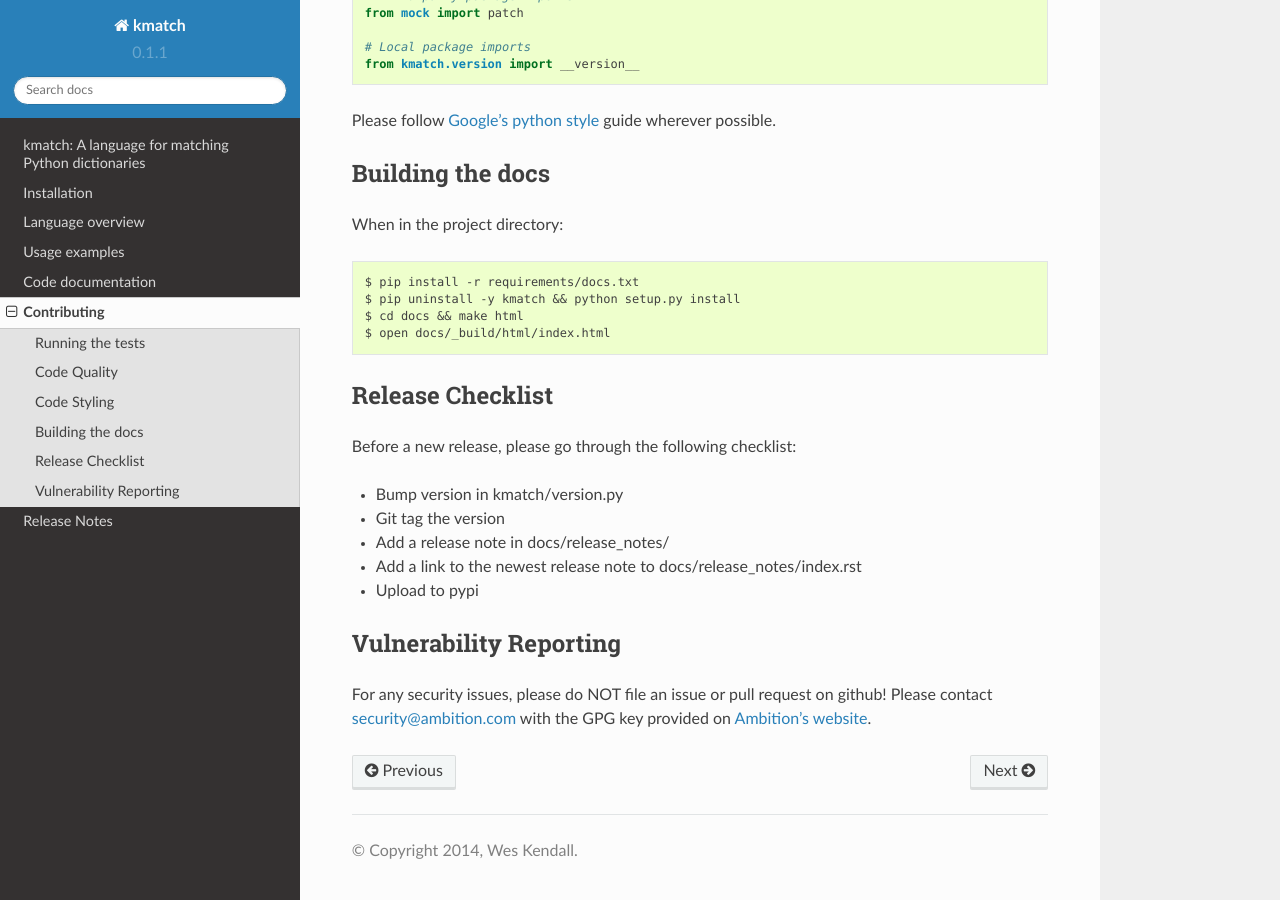
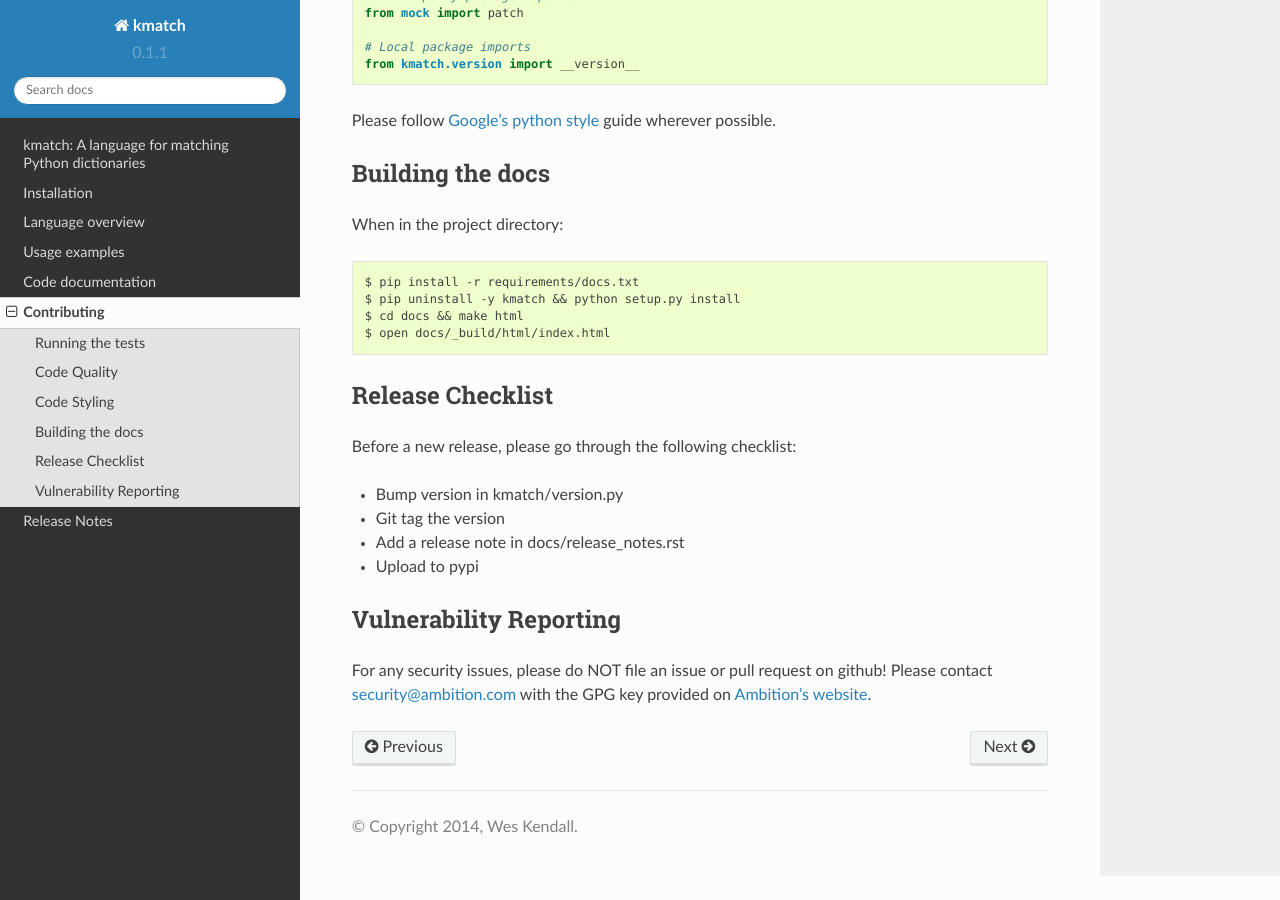
Before and after one commit to ambitioninc/kmatch, a Sphinx documentation site: the page built from docs/contributing.rst, in a window 1280 px wide and 900 px high, scrolled down 942 px. Built offline with Sphinx 7.4.7 and the Read the Docs theme 2.0.0, drawn with Linux system fonts in a browser that asks for light colours.

Commit message:
Updated release notes and docs

```diff
--- a/docs/contributing.rst
+++ b/docs/contributing.rst
@@ -68,8 +68,7 @@ Before a new release, please go through the following checklist:
 
 * Bump version in kmatch/version.py
 * Git tag the version
-* Add a release note in docs/release_notes/
-* Add a link to the newest release note to docs/release_notes/index.rst
+* Add a release note in docs/release_notes.rst
 * Upload to pypi
 
 Vulnerability Reporting
--- a/docs/release_notes/v0.1.1.rst
+++ /dev/null
@@ -1,4 +0,0 @@
-kmatch v0.1.1
-=============
-
-Adds the ``pattern`` property to the ``K`` object, allowing the user to obtain the original pattern of the ``K`` object before compilation.
--- a/docs/release_notes/v0.1.2.rst
+++ /dev/null
@@ -1,5 +0,0 @@
-kmatch v0.1.2
-=============
-
-* Added python 3.4
-* Added XOR operator
--- a/docs/release_notes/v0.1.rst
+++ /dev/null
@@ -1,4 +0,0 @@
-kmatch v0.1
-===========
-
-This is the initial release of kmatch.
```
Also changed, not shown: docs/release_notes.rst (added, +18 -0 lines), docs/release_notes/index.rst (deleted, +0 -8 lines), docs/toc.rst (+1 -6 lines).
